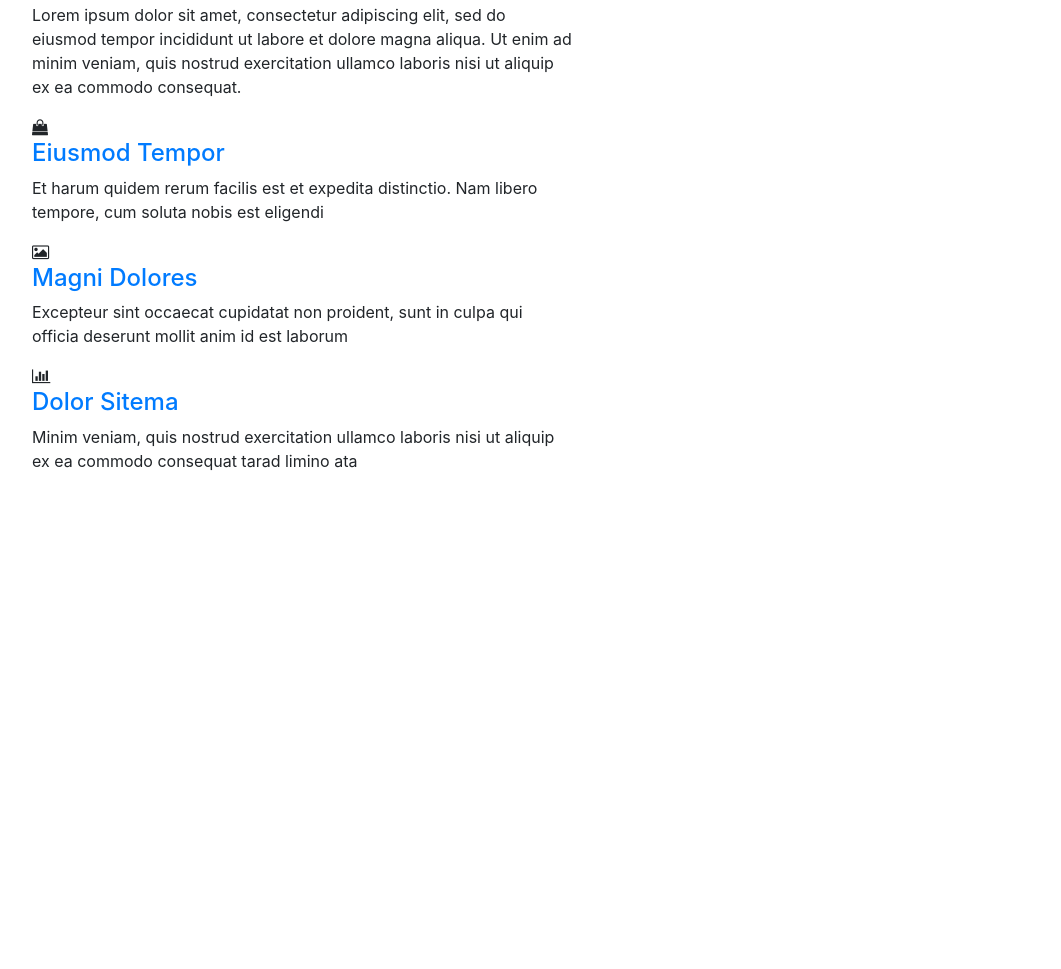
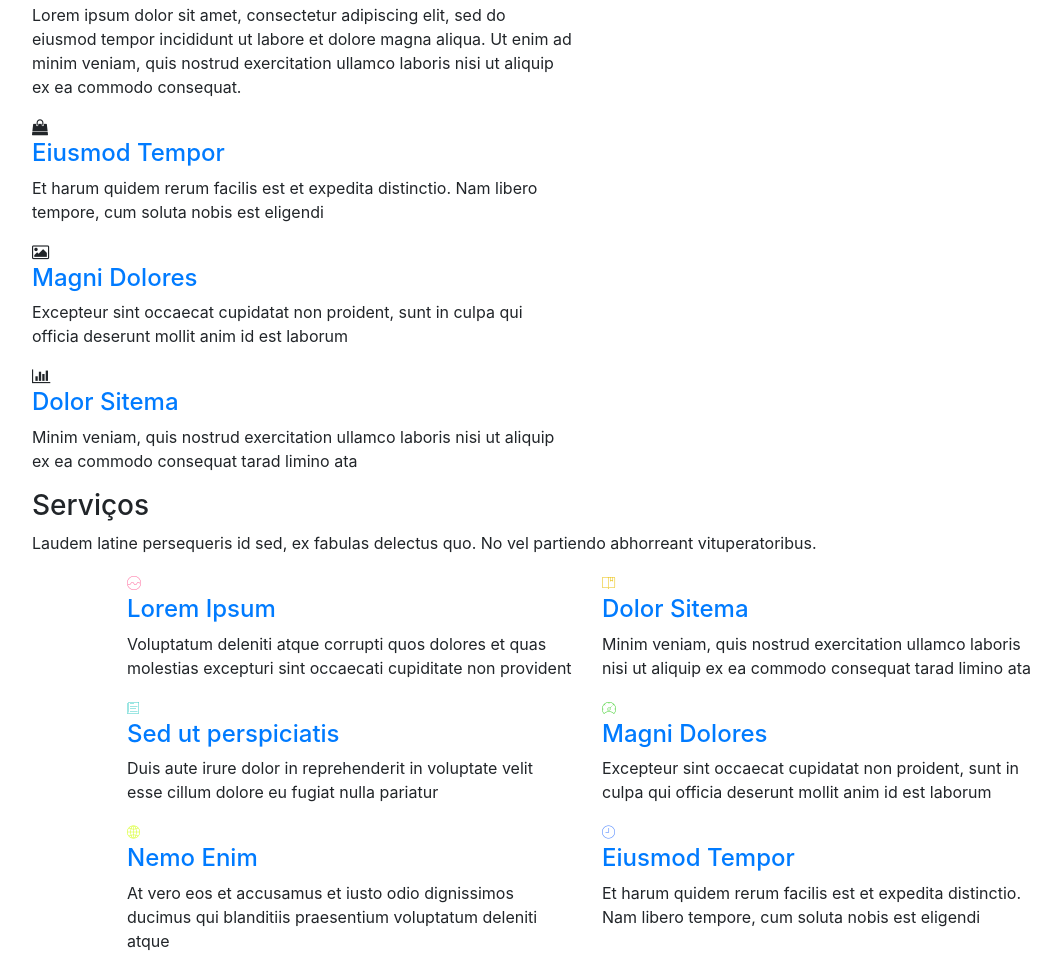
Before and after one commit to shippc/MacArthur-Tecnologia, a plain HTML site: page index.html in a window 1280 px wide. Shown: the part 250-1219 px from the top of the page, without its empty margins (53-1114 px from the left). Before the commit the page ends 800 px from the top, so only its background shows below. Drawn offline with nearby package versions, Linux system fonts and the light colour scheme; files whose address does not match are found by name.

Commit message:
Section services

```diff
--- a/index.html
+++ b/index.html
@@ -101,6 +101,74 @@
             </div>
         </div>
     </section> <!--========================== About Us Section ============================-->
+
+    <section id="services" class="section-bg">
+        <!--========================== Services Section ============================-->
+        <div class="container">
+            <header class="section-header">
+                <h3>Serviços</h3>
+                <p>Laudem latine persequeris id sed, ex fabulas delectus quo. No vel partiendo abhorreant
+                    vituperatoribus.</p>
+            </header>
+            <div class="row">
+                <div class="col-md-6 col-lg-5 offset-lg-1 wow bounceInUp" data-wow-duration="1.4s">
+                    <div class="box">
+                        <div class="icon"><i class="ion-ios-analytics-outline" style="color: #ff689b;"></i></div>
+                        <h4 class="title"><a href="">Lorem Ipsum</a></h4>
+                        <p class="description">Voluptatum deleniti atque corrupti quos dolores et quas molestias
+                            excepturi sint occaecati cupiditate non provident</p>
+                    </div>
+                </div>
+                <div class="col-md-6 col-lg-5 wow bounceInUp" data-wow-duration="1.4s">
+                    <div class="box">
+                        <div class="icon"><i class="ion-ios-bookmarks-outline" style="color: #e9bf06;"></i></div>
+                        <h4 class="title"><a href="">Dolor Sitema</a></h4>
+                        <p class="description">Minim veniam, quis nostrud exercitation ullamco laboris nisi ut aliquip
+                            ex ea commodo consequat tarad limino ata</p>
+                    </div>
+                </div>
+
+                <div class="col-md-6 col-lg-5 offset-lg-1 wow bounceInUp" data-wow-delay="0.1s"
+                    data-wow-duration="1.4s">
+                    <div class="box">
+                        <div class="icon"><i class="ion-ios-paper-outline" style="color: #3fcdc7;"></i></div>
+                        <h4 class="title"><a href="">Sed ut perspiciatis</a></h4>
+                        <p class="description">Duis aute irure dolor in reprehenderit in voluptate velit esse cillum
+                            dolore eu fugiat nulla pariatur</p>
+                    </div>
+                </div>
+                <div class="col-md-6 col-lg-5 wow bounceInUp" data-wow-delay="0.1s" data-wow-duration="1.4s">
+                    <div class="box">
+                        <div class="icon"><i class="ion-ios-speedometer-outline" style="color:#41cf2e;"></i></div>
+                        <h4 class="title"><a href="">Magni Dolores</a></h4>
+                        <p class="description">Excepteur sint occaecat cupidatat non proident, sunt in culpa qui officia
+                            deserunt mollit anim id est laborum</p>
+                    </div>
+                </div>
+
+                <div class="col-md-6 col-lg-5 offset-lg-1 wow bounceInUp" data-wow-delay="0.2s"
+                    data-wow-duration="1.4s">
+                    <div class="box">
+                        <div class="icon"><i class="ion-ios-world-outline" style="color: #d6ff22;"></i></div>
+                        <h4 class="title"><a href="">Nemo Enim</a></h4>
+                        <p class="description">At vero eos et accusamus et iusto odio dignissimos ducimus qui blanditiis
+                            praesentium voluptatum deleniti atque</p>
+                    </div>
+                </div>
+                <div class="col-md-6 col-lg-5 wow bounceInUp" data-wow-delay="0.2s" data-wow-duration="1.4s">
+                    <div class="box">
+                        <div class="icon"><i class="ion-ios-clock-outline" style="color: #4680ff;"></i></div>
+                        <h4 class="title"><a href="">Eiusmod Tempor</a></h4>
+                        <p class="description">Et harum quidem rerum facilis est et expedita distinctio. Nam libero
+                            tempore, cum soluta nobis est eligendi</p>
+                    </div>
+                </div>
+            </div>
+        </div>
+    </section> <!--========================== Services Section ============================-->
+
+
+
 </main>
 
 
```
